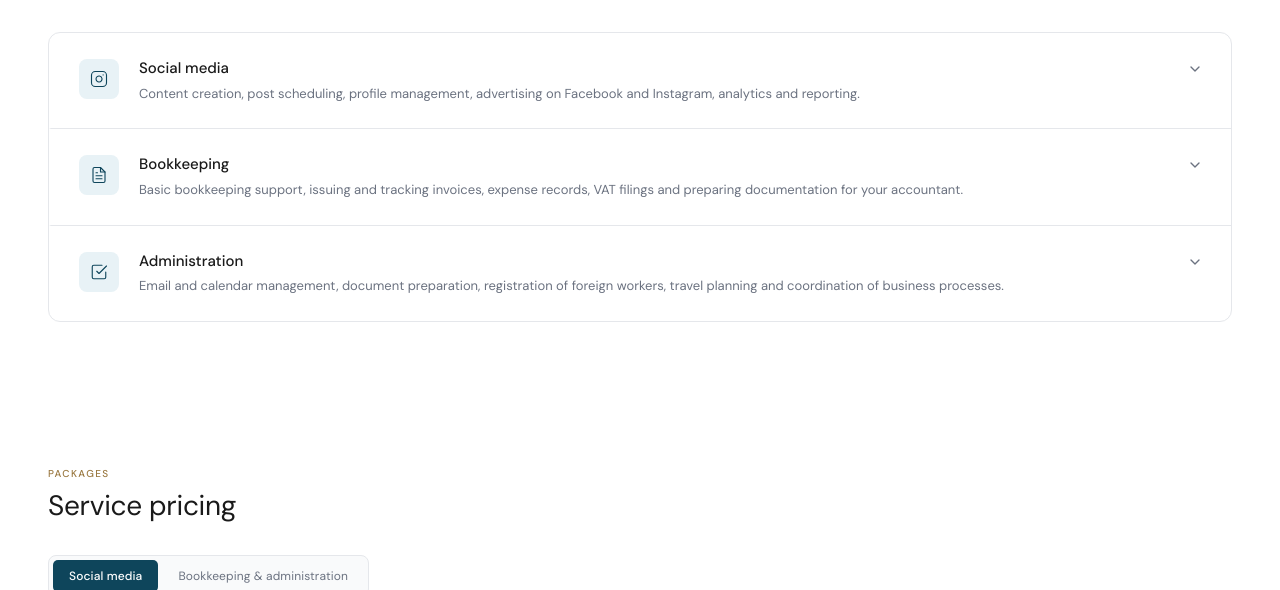
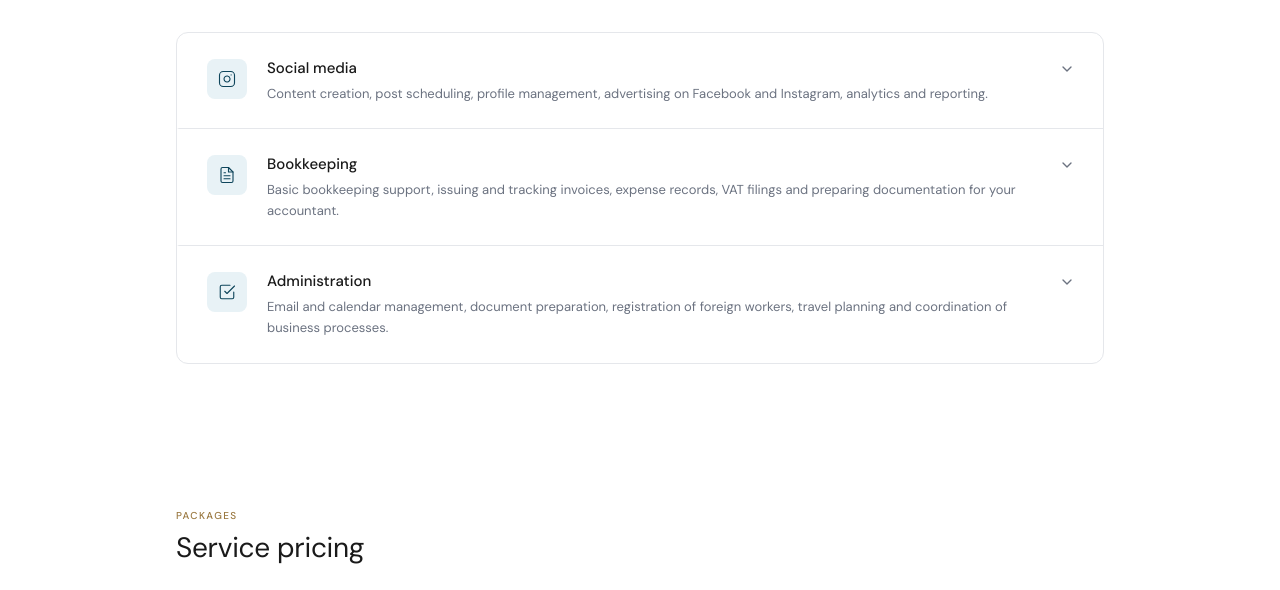
Before and after one commit to rukavina-git/adria-va, a Next.js app: page /en in a window 1280 px wide. Shown: the part 860-1450 px from the top of the page. Built offline with nearby package versions, Linux system fonts and the light colour scheme.

Commit message:
refactor layout and structure of multiple components; enhance responsiveness and styling for Footer, Nav, About, Contact, Hero, Pricing, and Services sections

```diff
--- a/src/components/Footer.tsx
+++ b/src/components/Footer.tsx
@@ -1,6 +1,7 @@
 export default function Footer({ copy, legal }: { copy: string; legal: string }) {
   return (
-    <footer className="bg-brand-dark px-6 py-8 md:px-12">
+    <footer className="bg-brand-dark py-8">
+      <div className="mx-auto w-full max-w-5xl px-6 md:px-12">
         <div className="flex flex-col gap-3 md:flex-row md:items-center md:justify-between">
           <div className="text-sm font-medium uppercase tracking-[0.06em] text-white/60">
             Adria <span className="text-accent">VA</span>
@@ -10,6 +11,7 @@ export default function Footer({ copy, legal }: { copy: string; legal: string })
         <div className="mt-6 border-t border-white/10 pt-4">
           <p className="text-xs text-white/30">{legal}</p>
         </div>
+      </div>
     </footer>
   );
 }
--- a/src/components/Nav.tsx
+++ b/src/components/Nav.tsx
@@ -10,9 +10,10 @@ export default function Nav({ nav }: { nav: Content["nav"] }) {
   ];
 
   return (
-    <nav className="sticky top-0 z-50 flex h-20 items-center justify-between border-b border-white/10 bg-brand-dark px-6 md:px-12">
+    <nav className="sticky top-0 z-50 h-20 border-b border-white/10 bg-brand-dark">
+      <div className="mx-auto flex h-full w-full max-w-5xl items-center justify-between px-6 md:px-12">
         <div className="text-lg font-medium uppercase tracking-[0.06em] text-white">
-        Adria <span className="text-accent font-semibold">VA</span>
+          Adria <span className="font-semibold text-accent">VA</span>
         </div>
         <div className="flex items-center gap-7">
           <ul className="hidden items-center gap-8 md:flex">
@@ -29,6 +30,7 @@ export default function Nav({ nav }: { nav: Content["nav"] }) {
           </ul>
           <LocaleSwitcher />
         </div>
+      </div>
     </nav>
   );
 }
--- a/src/components/sections/About.tsx
+++ b/src/components/sections/About.tsx
@@ -4,12 +4,13 @@ import type { Content } from "@/lib/content";
 
 export default function About({ about }: { about: Content["about"] }) {
   return (
-    <section id="o-meni" className="bg-surface px-6 py-16 md:px-12 md:py-18">
+    <section id="o-meni" className="bg-surface py-16 md:py-18">
+      <div className="mx-auto w-full max-w-5xl px-6 md:px-12">
         <SectionLabel>{about.label}</SectionLabel>
         <h2 className="mb-10 text-[28px] font-normal leading-[1.2] tracking-[-0.01em] text-ink">
           {about.title}
         </h2>
-      <div className="grid max-w-[960px] grid-cols-1 items-center gap-12 md:grid-cols-2 md:gap-16">
+        <div className="grid grid-cols-1 items-center gap-12 md:grid-cols-2 md:gap-16">
           <div>
             {about.paragraphs.map((paragraph, index) => (
               <p
@@ -31,6 +32,7 @@ export default function About({ about }: { about: Content["about"] }) {
             />
           </div>
         </div>
+      </div>
     </section>
   );
 }
--- a/src/components/sections/Contact.tsx
+++ b/src/components/sections/Contact.tsx
@@ -42,7 +42,8 @@ export default function Contact({ contact }: { contact: Content["contact"] }) {
   }
 
   return (
-    <section id="kontakt" className="bg-surface px-6 py-16 md:px-12 md:py-18">
+    <section id="kontakt" className="bg-surface py-16 md:py-18">
+      <div className="mx-auto w-full max-w-5xl px-6 md:px-12">
       <SectionLabel>{contact.label}</SectionLabel>
       <h2 className="mb-10 text-[28px] font-normal leading-[1.2] tracking-[-0.01em] text-ink">
         {contact.titleLead}
@@ -144,6 +145,7 @@ export default function Contact({ contact }: { contact: Content["contact"] }) {
           )}
         </form>
       </div>
+      </div>
     </section>
   );
 }
--- a/src/components/sections/Hero.tsx
+++ b/src/components/sections/Hero.tsx
@@ -3,7 +3,7 @@ import type { Content } from "@/lib/content";
 
 export default function Hero({ hero }: { hero: Content["hero"] }) {
   return (
-    <section className="relative overflow-hidden px-6 pt-44 pb-28 text-center md:px-12">
+    <section className="relative overflow-hidden pt-44 pb-28 text-center">
       <div
         aria-hidden="true"
         className="absolute inset-0 animate-kenburns bg-cover bg-center"
@@ -17,6 +17,7 @@ export default function Hero({ hero }: { hero: Content["hero"] }) {
             "linear-gradient(to bottom, rgba(8, 45, 60, 0.88) 0%, rgba(8, 45, 60, 0.72) 100%)",
         }}
       />
+      <div className="mx-auto w-full max-w-5xl px-6 md:px-12">
         <div className="relative z-10 flex flex-col items-center gap-4">
           <h1 className="mx-auto max-w-2xl text-5xl font-light leading-[1.15] tracking-[-0.01em] text-white md:text-6xl">
             {hero.titleLead}
@@ -34,6 +35,7 @@ export default function Hero({ hero }: { hero: Content["hero"] }) {
             </Button>
           </div>
         </div>
+      </div>
     </section>
   );
 }
--- a/src/components/sections/Pricing.tsx
+++ b/src/components/sections/Pricing.tsx
@@ -140,7 +140,8 @@ export default function Pricing({ pricing }: { pricing: Content["pricing"] }) {
       : "max-w-[860px] md:grid-cols-3";
 
   return (
-    <section id="cjenik" className="bg-white px-6 py-16 md:px-12 md:py-18">
+    <section id="cjenik" className="bg-white py-16 md:py-18">
+      <div className="mx-auto w-full max-w-5xl px-6 md:px-12">
       <SectionLabel>{pricing.label}</SectionLabel>
       <h2 className="mb-8 text-[28px] font-normal leading-[1.2] tracking-[-0.01em] text-ink">
         {pricing.title}
@@ -180,6 +181,7 @@ export default function Pricing({ pricing }: { pricing: Content["pricing"] }) {
           onClose={() => setSelectedPackage(null)}
         />
       )}
+      </div>
     </section>
   );
 }
--- a/src/components/sections/Services.tsx
+++ b/src/components/sections/Services.tsx
@@ -41,7 +41,8 @@ export default function Services({
   }
 
   return (
-    <section id="usluge" className="bg-white px-6 py-16 md:px-12 md:py-18">
+    <section id="usluge" className="bg-white py-16 md:py-18">
+      <div className="mx-auto w-full max-w-5xl px-6 md:px-12">
       <SectionLabel>{services.label}</SectionLabel>
       <h2 className="mb-10 text-[28px] font-normal leading-[1.2] tracking-[-0.01em] text-ink">
         {services.title}
@@ -100,10 +101,10 @@ export default function Services({
                 >
                   <div className="overflow-hidden">
                     <div className="ml-[3.75rem] mt-4 border-t border-line pt-4">
-                      <ul className="grid grid-cols-2 gap-x-8 gap-y-2">
+                      <ul className="list-none">
                         {item.details.map((point) => (
-                          <li key={point} className="flex items-start gap-2 text-sm text-gray-600">
-                            <span className="mt-[3px] flex-shrink-0 text-[10px] leading-none text-brand">—</span>
+                          <li key={point} className="flex items-start gap-2 py-0.5 text-sm text-gray-600">
+                            <span className="mt-1.5 inline-block h-1.5 w-1.5 flex-shrink-0 rounded-full bg-brand" />
                             <span>{point}</span>
                           </li>
                         ))}
@@ -125,6 +126,7 @@ export default function Services({
           );
         })}
       </div>
+      </div>
     </section>
   );
 }
```
Lines whose indentation alone changed are shown as unchanged.
